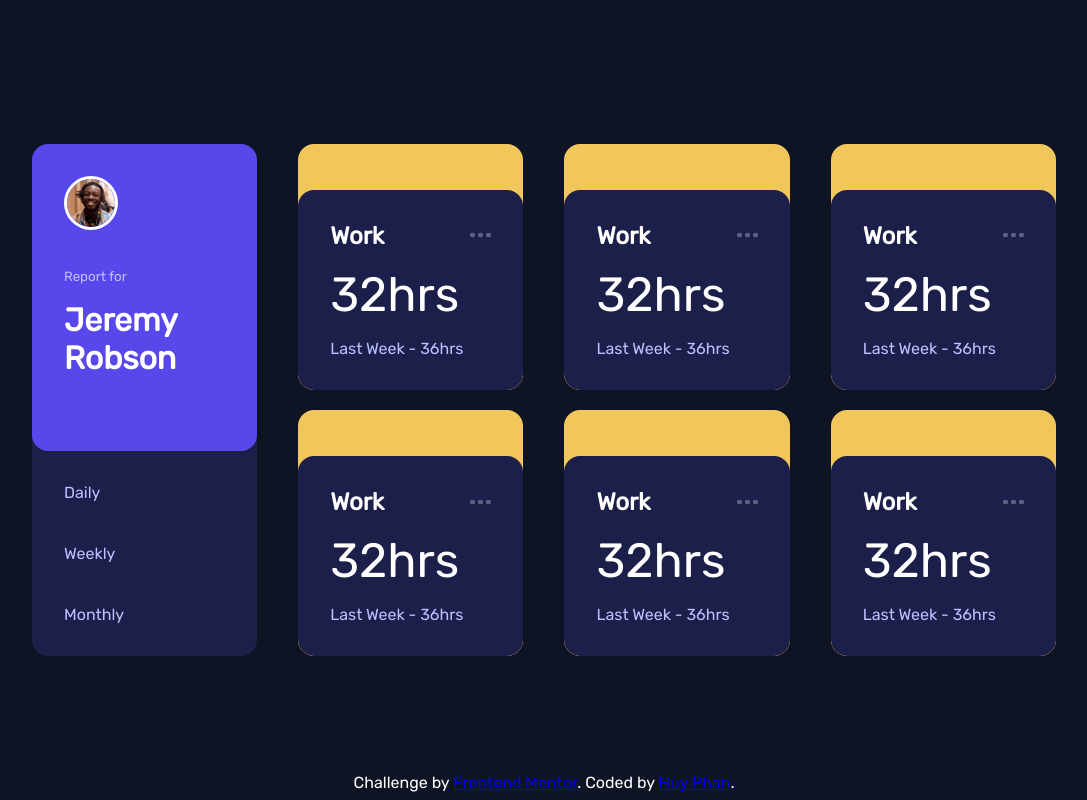
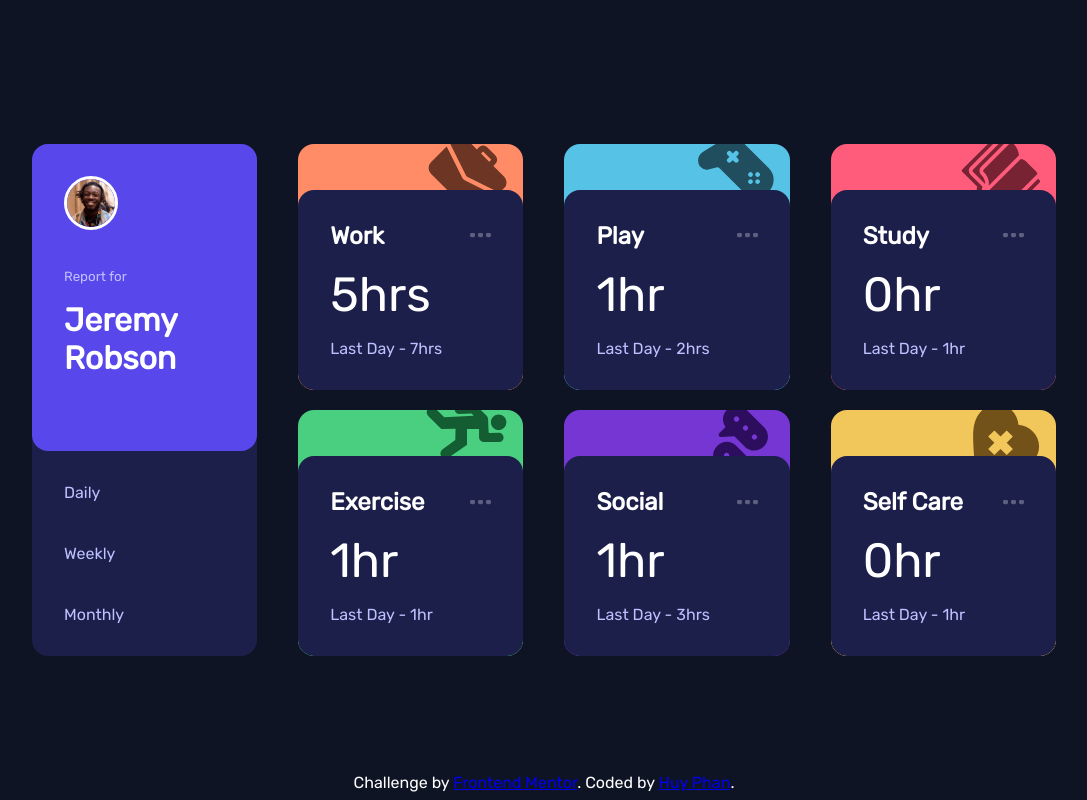
Before and after one commit to huyphan2210/time-tracking-dashboard-react, a React (Vite) app: page / in a window 1280 px wide. Shown: the whole page, without its empty margins (96-1183 px from the left). Built offline with nearby package versions, Linux system fonts and the light colour scheme.

Commit message:
Update Action Component

```diff
--- a/src/components/Action.tsx
+++ b/src/components/Action.tsx
@@ -1,20 +1,24 @@
 import ellipsis from '../assets/images/icon-ellipsis.svg'
 import './Action.css'
 
-function Action() {
+function Action(props: {
+    period: string,
+    title: string,
+    actionImg: string,
+    curHours: number,
+    prevHours: number
+}) {
     return (
-        <div className='action'>
-            <div className='actionImg'>
-
-            </div>
+        <div id={props.title} className='action'>
+            <img loading='lazy' src={props.actionImg} alt={props.title + ' Icon'}></img>
             <div className='actionInfo'>
                 <div className='title'>
-                    <h2>Work</h2>
+                    <h2>{props.title}</h2>
                     <img src={ ellipsis } alt='Three dots'></img>
                 </div>
                 <div className='hours'>
-                    <h1>32hrs</h1>
-                    <p>Last Week - 36hrs</p>
+                    <h1>{props.curHours}{props.curHours > 1 ? 'hrs': 'hr'}</h1>
+                    <p>Last <span>{props.period}</span> - {props.prevHours}{props.prevHours > 1 ? 'hrs' : 'hr'}</p>
                 </div>
             </div>
         </div>
```
